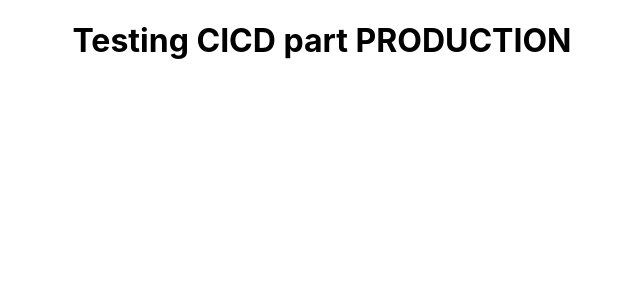
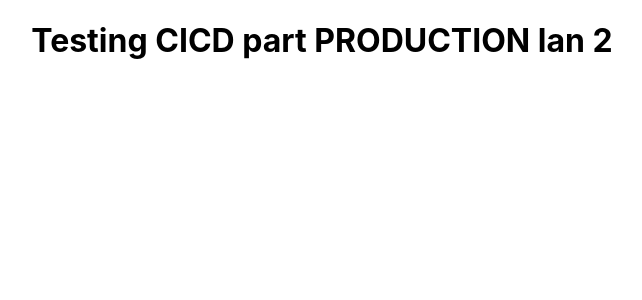
Before and after one commit to TIGeMi/testing-cicd, a React (Create React App) app: page / in a window 1280 px wide. Shown: the top 300 px of the page, without its empty margins (318-960 px from the left). Built offline with nearby package versions, Linux system fonts and the light colour scheme.

Commit message:
deploy lan 2

```diff
--- a/src/App.js
+++ b/src/App.js
@@ -4,7 +4,7 @@ import './App.css';
 function App() {
   return (
     <div className="App">
-      <h1>Testing CICD part PRODUCTION</h1>
+      <h1>Testing CICD part PRODUCTION lan 2</h1>
     </div>
   );
 }
```
